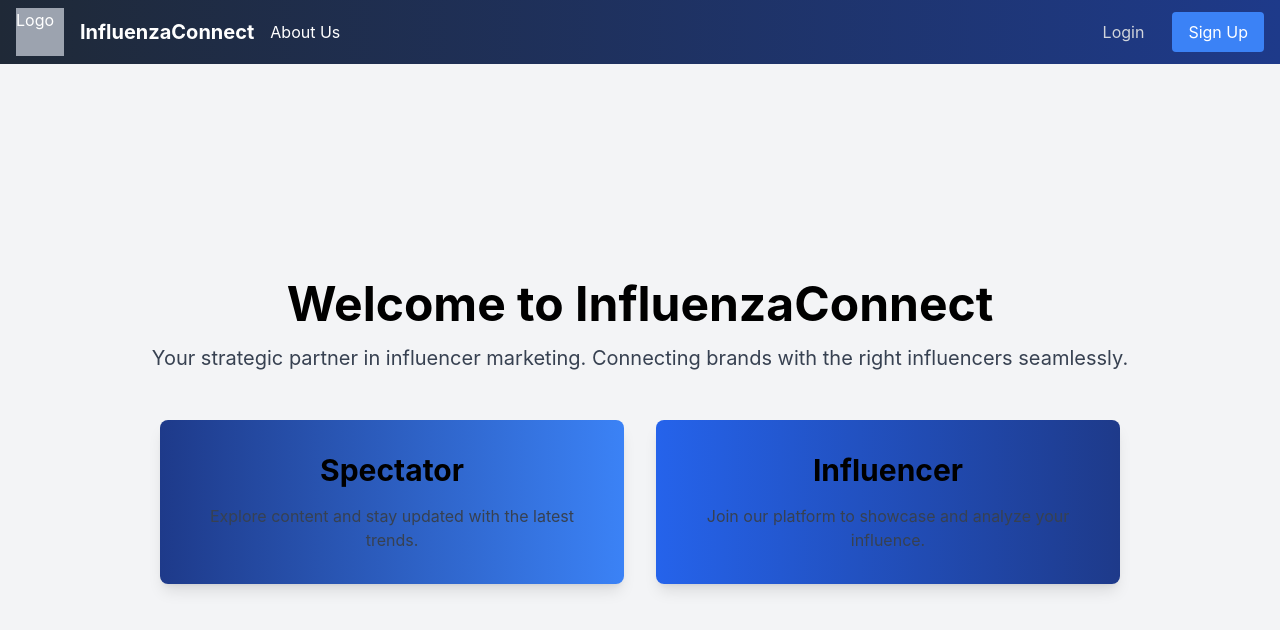
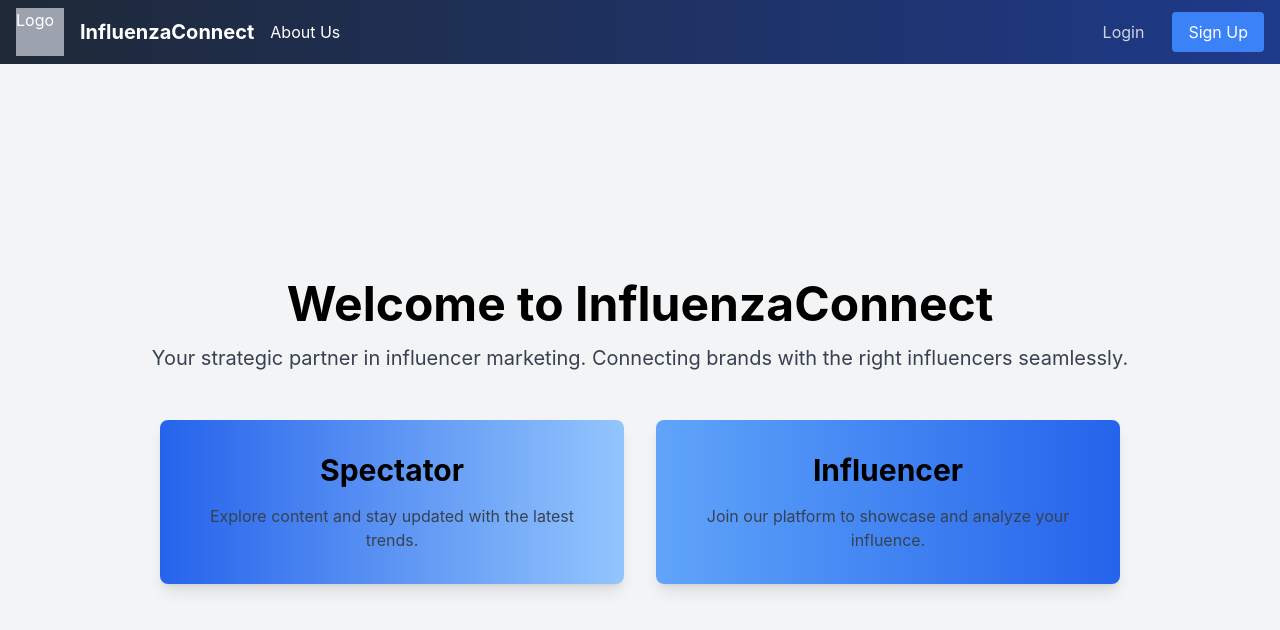
Before and after one commit to sweidner2001/BCN-2024SS-TeamWeiss-InfluenzaConnect, a React (Create React App) app in the folder sys-src/frontend/: page /landing in a window 1280 px wide. Shown: the top 630 px of the page. Built offline with nearby package versions, Linux system fonts and the light colour scheme.

Commit message:
changed colors of grading

```diff
--- a/sys-src/frontend/src/components/pages/Landing.tsx
+++ b/sys-src/frontend/src/components/pages/Landing.tsx
@@ -29,11 +29,11 @@ const LandingPage: React.FC = () => {
 
         {/* Cards */}
         <div className="mt-12 grid grid-cols-1 md:grid-cols-2 gap-8 w-3/4">
-          <Link to="/homepage" className="bg-gradient-to-l from-blue-500 to-blue-900 shadow-lg rounded-lg p-8 text-center transform hover:scale-105 transition-transform">
+          <Link to="/homepage" className="bg-gradient-to-l from-blue-300 to-blue-600 shadow-lg rounded-lg p-8 text-center transform hover:scale-105 transition-transform">
             <h2 className="text-3xl font-bold mb-4">Spectator</h2>
             <p className="text-gray-700">Explore content and stay updated with the latest trends.</p>
           </Link>
-          <Link to="/signup" className="bg-gradient-to-r from-blue-600 to-blue-900 shadow-lg rounded-lg p-8 text-center transform hover:scale-105 transition-transform">
+          <Link to="/signup" className="bg-gradient-to-r from-blue-400 to-blue-600 shadow-lg rounded-lg p-8 text-center transform hover:scale-105 transition-transform">
             <h2 className="text-3xl font-bold mb-4">Influencer</h2>
             <p className="text-gray-700">Join our platform to showcase and analyze your influence.</p>
           </Link>
```
